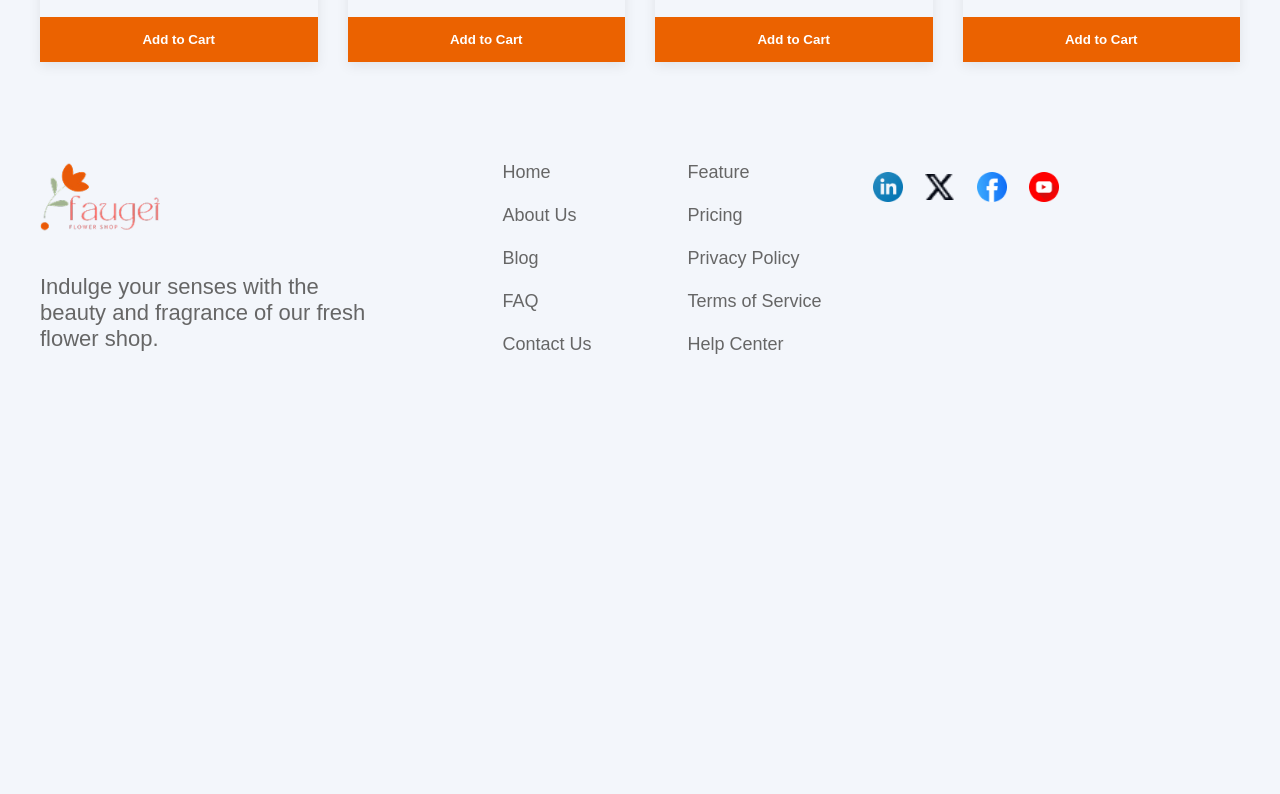
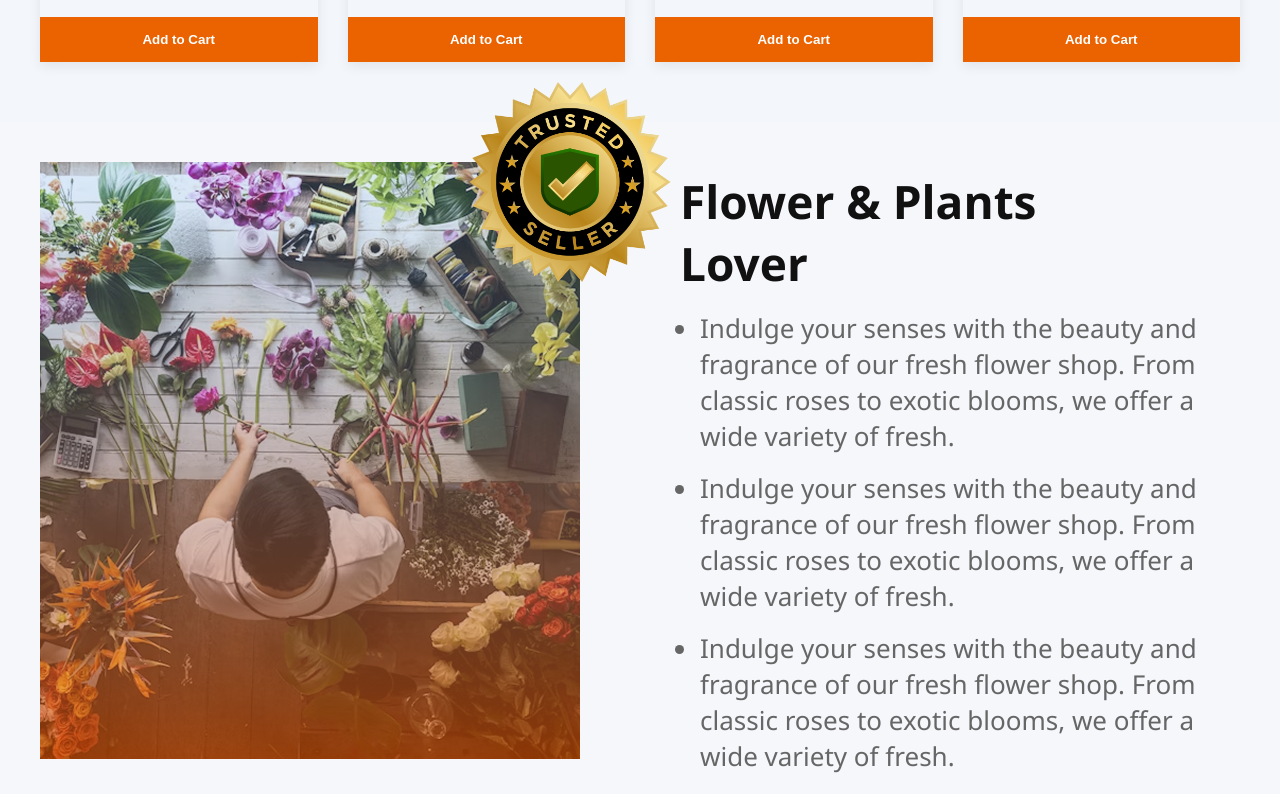
Before and after one commit to Rafsunjany-khan/Responsive-Flowers-Shop, a plain HTML site: page index.html in a window 1280 px wide. Shown: the part 1750-2544 px from the top of the page. Before the commit the page ends 2167 px from the top, so only its background shows below. Drawn offline with Linux system fonts and the light colour scheme.

Commit message:
Flower & Plants Section added

```diff
--- a/index.html
+++ b/index.html
@@ -96,6 +96,21 @@
     </div>
 </section>
 
+<!-- Flower and Plants  lover Section -->
+    <section class="intro-section">
+    <div class="intro-image">
+      <img src="assets/flower-store.png" alt="Flower Workspace">
+    </div>
+    <div class="intro-text">
+      <img class="badge" src="assets/trusted-badge.png" alt="Trusted Seller">
+      <h1>Flower & Plants <br><span>Lover</span></h1>
+      <ul>
+        <li>Indulge your senses with the beauty and fragrance of our fresh flower shop. From classic roses to exotic blooms, we offer a wide variety of fresh.</li>
+        <li>Indulge your senses with the beauty and fragrance of our fresh flower shop. From classic roses to exotic blooms, we offer a wide variety of fresh.</li>
+        <li>Indulge your senses with the beauty and fragrance of our fresh flower shop. From classic roses to exotic blooms, we offer a wide variety of fresh.</li>
+      </ul>
+    </div>
+  </section>
 <!-- Footer Section -->
 <footer class="site-footer">
   <div class="footer-container">
--- a/style.css
+++ b/style.css
@@ -160,6 +160,51 @@ body {
     background-color: #c95000;
 }
 
+/* Flower and Plants lover */
+.intro-section {
+  display: flex;
+  align-items: flex-start; /* changed from center */
+  padding: 40px;
+  background-color: #f5f7fb;
+}
+
+.intro-text {
+  padding-left: 100px;
+  position: relative;
+  max-width: 600px;
+}
+
+.intro-text .badge {
+  position: absolute;
+  top: -120px;
+  left: -150px;
+  width: 280px;
+}
+
+.intro-text h1 {
+  margin: 8px 0 16px 0;
+  font-size: 46px;
+  font-weight: bold;
+  color: #111;
+}
+
+.intro-text span {
+  display: block;
+}
+
+.intro-text ul {
+  margin: 0 0 8px 0;
+  padding-left: 20px;
+  font-size: 26px;
+  color: #666;
+}
+
+.intro-text ul li {
+  margin-bottom: 16px;
+}
+
+
+
 /* Footer Section */
 .site-footer {
   background-color: #f3f6fb;
```
